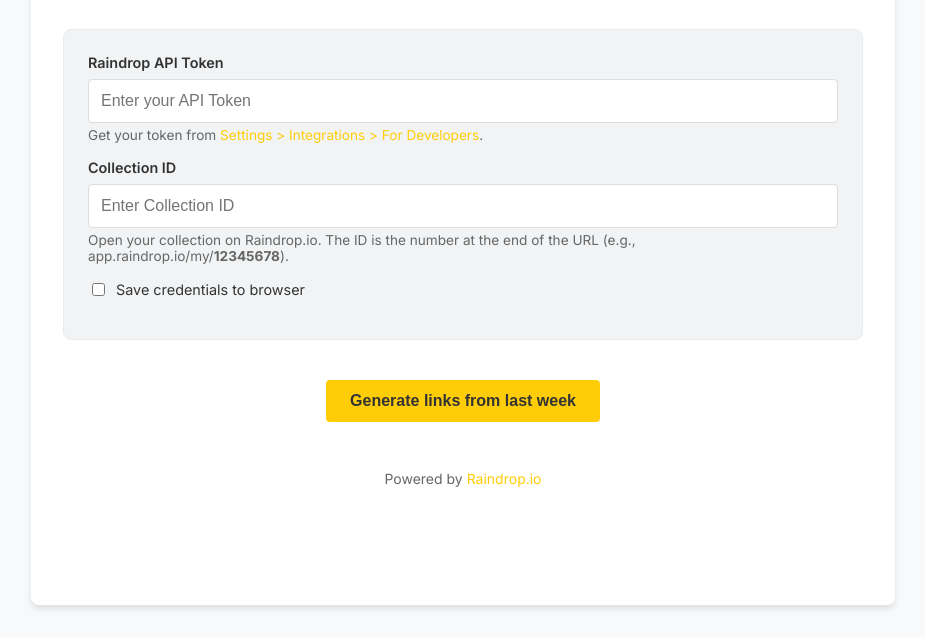
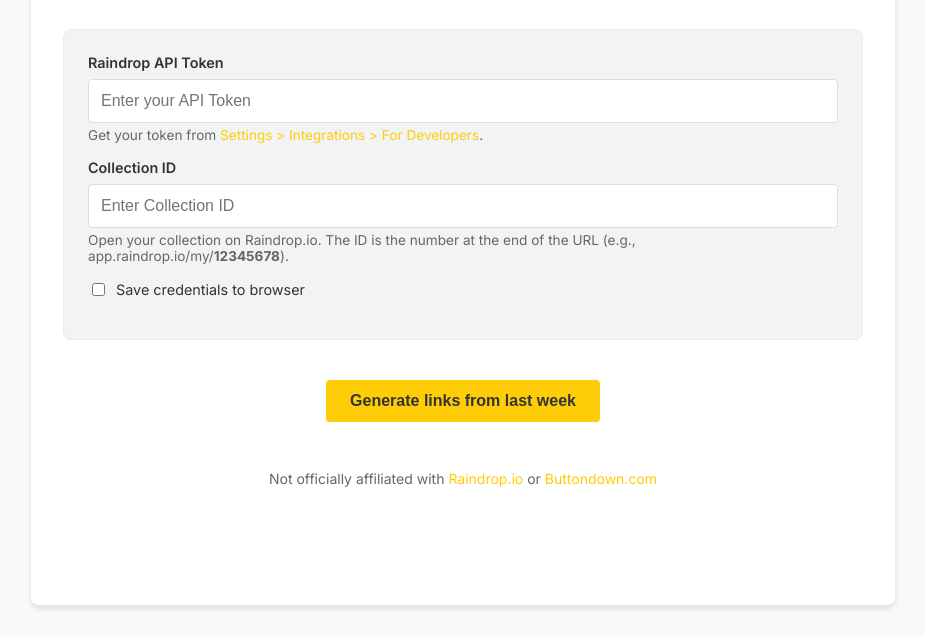
Before and after one commit to iChris/raindrop-to-newsletter, a website: page public/index.html in a window 1280 px wide. Shown: the part 163-800 px from the top of the page, without its empty margins (177-1102 px from the left). Drawn offline with Linux system fonts and the light colour scheme.

Commit message:
changed powered by text

```diff
--- a/public/index.html
+++ b/public/index.html
@@ -48,7 +48,7 @@
         </main>
 
         <footer>
-            <p>Powered by <a href="https://raindrop.io" target="_blank">Raindrop.io</a></p>
+            <p>Not officially affiliated with <a href="https://raindrop.io" target="_blank">Raindrop.io</a> or <a href="https://buttondown.email/refer/lemoncasting" target="_blank">Buttondown.com</a></p>
         </footer>
     </div>
 
```
Also changed, not shown: 2025-11-06 - links for newsletter.md (deleted).
